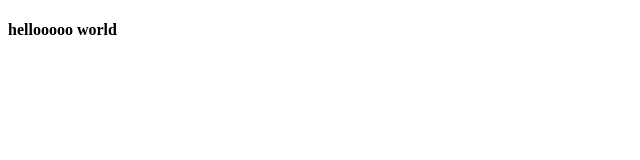
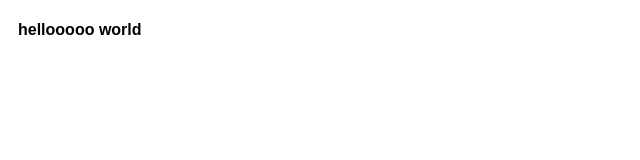
Before and after one commit to j3nniferpb/handmadesites, a plain HTML site: page index.html in a window 1280 px wide. Shown: the full height of the page, 0-640 px from the left. Drawn offline with Linux system fonts and the light colour scheme.

Commit message:
Update index.html

```diff
--- a/index.html
+++ b/index.html
@@ -2,6 +2,13 @@
 <html>
 
 <head>
+  <title>jenn's handmade sites</title>
+  <style>
+    h4 {
+      font-family:arial;
+      padding-left:10px;
+    }
+  </style>
 </head>
 
 <body>
```
